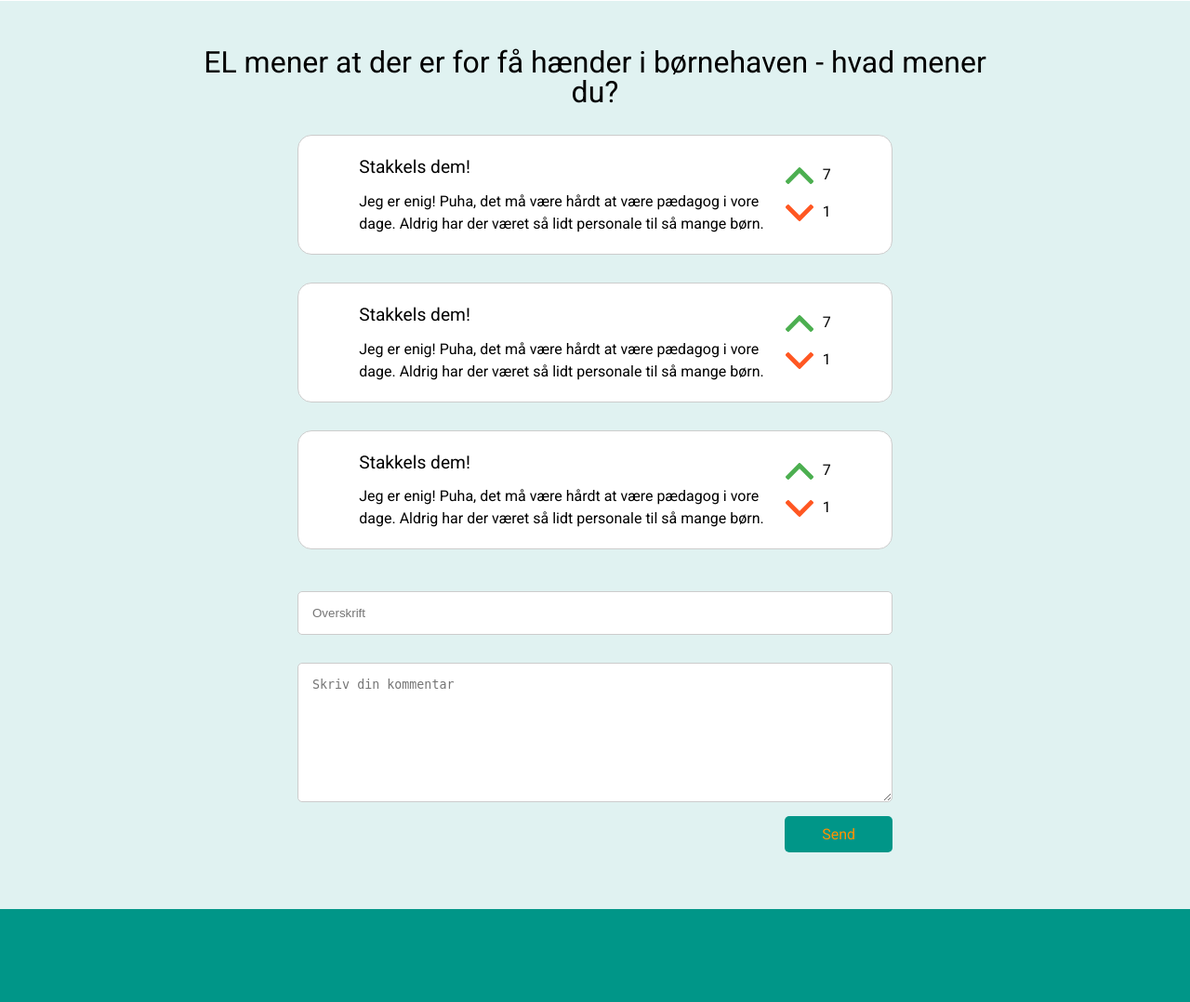
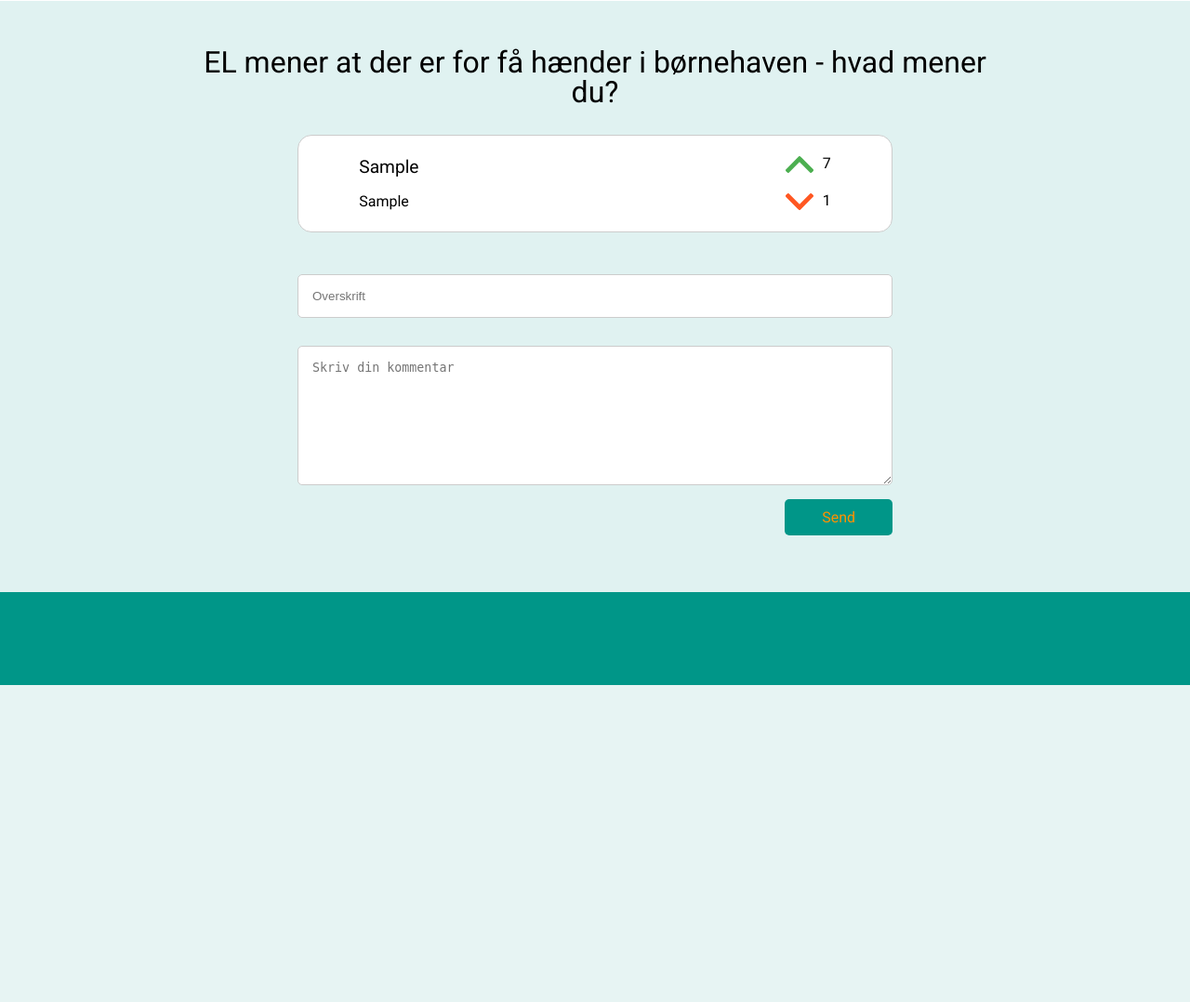
Before and after one commit to teamtaberne/hvadfandenkv, a PHP site: page /debat.php in a window 1280 px wide. Shown: the part 699-1777 px from the top of the page at 93% size. After the commit the page ends 1436 px from the top, so only its background shows below. Run offline with PHP 8.4, Linux system fonts and the light colour scheme; tables that the repository leaves empty hold one stand-in row (values such as "Sample post"); some libraries are stand-ins or nearby versions.

Commit message:
Du kan nu debattere

```diff
--- a/debat.php
+++ b/debat.php
@@ -5,7 +5,7 @@ require_once('db_con.php');
 if (isset($_POST['submit'])) {
     $headline = filter_input(INPUT_POST, 'headline');
     $kommentar = filter_input(INPUT_POST, 'kommentar');
-    $stmt = $con->prepare("INSERT INTO postit (headline,kommentar) VALUES (?,?)");
+    $stmt = $con->prepare("INSERT INTO comment (headline,kommentar) VALUES (?,?)");
     $stmt->bind_param('ss', $headline, $kommentar);
     $stmt->execute();
     $stmt->close();
@@ -58,72 +58,44 @@ if (isset($_POST['submit'])) {
 
 <div class="debat">
 	<h1> EL mener at der er for få hænder i børnehaven - hvad mener du? </h1>
-	<div class="debat-post">
-		<div class="debat-post-content">
-			<h2> Stakkels dem!</h2>
-			<p>Jeg er enig!
-				Puha, det må være hårdt at være pædagog i vore dage. Aldrig har der været så lidt personale til så mange børn.
-			</p>
+	<?php
+		$sql = "SELECT id, headline, kommentar FROM comment";
+		$result = $con->query($sql);
+
+		if ($result->num_rows > 0) {
+		    // output data of each row
+		    while ($row = $result->fetch_assoc()) {
+		        echo "<div class='debat-post'>
+		                <div class='debat-post-content'>
+		                    <h2>" . $row['headline'] . "</h2>
+		                    <p>" . $row['kommentar'] . "</p>
 		                </div>
-		<div class="debat-post-points">
-			<div class="debat-post-points-up">
-				<img src="images/ikoner/greenArrow.svg">
+		                <div class='debat-post-points'>
+							<div class='debat-post-points-up'>
+								<img src='images/ikoner/greenArrow.svg'>
 								<h3>7</h3>
 							</div>
-			<div class="debat-post-points-down">
-				<img src="images/ikoner/redArrow.svg">
+							<div class='debat-post-points-down'>
+								<img src='images/ikoner/redArrow.svg'>
 								<h3>1</h3>
 							</div>
 						</div>
-	</div>
-	<div class="debat-post">
-		<div class="debat-post-content">
-			<h2> Stakkels dem!</h2>
-			<p>Jeg er enig!
-				Puha, det må være hårdt at være pædagog i vore dage. Aldrig har der været så lidt personale til så mange børn.
-			</p>
-		</div>
-		<div class="debat-post-points">
-			<div class="debat-post-points-up">
-				<img src="images/ikoner/greenArrow.svg">
-				<h3>7</h3>
-			</div>
-			<div class="debat-post-points-down">
-				<img src="images/ikoner/redArrow.svg">
-				<h3>1</h3>
-			</div>
-		</div>
-	</div>
-	<div class="debat-post">
-		<div class="debat-post-content">
-			<h2> Stakkels dem!</h2>
-			<p>Jeg er enig!
-				Puha, det må være hårdt at være pædagog i vore dage. Aldrig har der været så lidt personale til så mange børn.
-			</p>
-		</div>
-		<div class="debat-post-points">
-			<div class="debat-post-points-up">
-				<img src="images/ikoner/greenArrow.svg">
-				<h3>7</h3>
-			</div>
-			<div class="debat-post-points-down">
-				<img src="images/ikoner/redArrow.svg">
-				<h3>1</h3>
-			</div>
-		</div>
-	</div>
+		            </div>";
+		    }
+		}
+		$con->close();
+	?>
+
 	<div class="debatform">
-		<form>
+		<form id="debatform" action="debat.php" method="POST">
 		    <input type="text" id="headline" name="headline" placeholder="Overskrift" class="input">
 
-		    <textarea id="kommentar" name="kommentar" placeholder="Skriv din kommentar" class="input textbox"></textarea>
+		    <textarea id="kommentar" name="kommentar" placeholder="Skriv din kommentar" class="input"></textarea>
 		    <br>
-		    <input type="submit" value="Send" class="button">
+		    <input type="submit" name="submit" value="Send" class="button">
 		</form>
 	</div>
 </div>
-
-
 
   <?php include 'include/footer.php'; ?>
   <?php include 'include/jquary.php'; ?>
```
Lines whose indentation alone changed are shown as unchanged.
